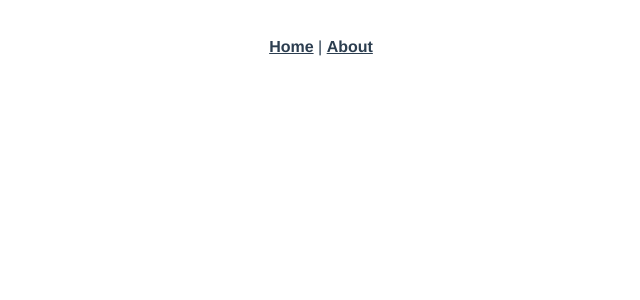
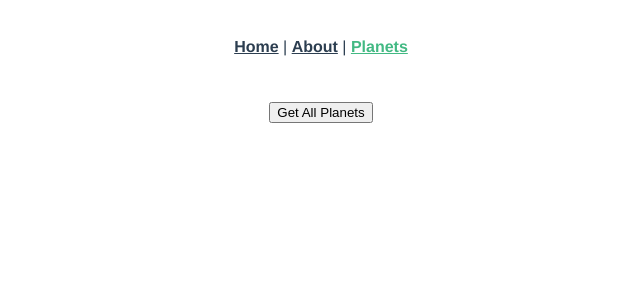
Before and after one commit to IgorAssuncao/hello-world-vue, a Vue app: page /#/planets in a window 1280 px wide. Shown: the top 300 px of the page, without its empty margins (319-959 px from the left). Built offline with nearby package versions, Linux system fonts and the light colour scheme.

Commit message:
created PlanetList Component and Planet Component and made a request with axios to get planets from star wars api

```diff
--- a/package.json
+++ b/package.json
@@ -8,6 +8,7 @@
     "lint": "vue-cli-service lint"
   },
   "dependencies": {
+    "axios": "^0.19.2",
     "core-js": "^3.4.4",
     "vue": "^2.6.10",
     "vue-router": "^3.1.3"
@@ -20,8 +21,11 @@
     "@vue/eslint-config-airbnb": "^4.0.0",
     "babel-eslint": "^10.0.3",
     "eslint": "^5.16.0",
+    "eslint-config-prettier": "^6.10.0",
+    "eslint-plugin-prettier": "^3.1.2",
     "eslint-plugin-vue": "^5.0.0",
     "lint-staged": "^9.5.0",
+    "prettier": "^1.19.1",
     "vue-template-compiler": "^2.6.10"
   },
   "gitHooks": {
--- a/src/App.vue
+++ b/src/App.vue
@@ -1,10 +1,10 @@
 <template>
   <div id="app">
     <div id="nav">
-      <router-link to="/">Home</router-link> |
-      <router-link to="/about">About</router-link>
+      <router-link to="/">Home</router-link> | <router-link to="/about">About</router-link> |
+      <router-link to="/planets">Planets</router-link>
     </div>
-    <router-view/>
+    <router-view />
   </div>
 </template>
 
--- a/src/components/HelloWorld.vue
+++ b/src/components/HelloWorld.vue
@@ -2,15 +2,39 @@
   <div class="hello">
     <h1>{{ msg }}</h1>
     <p>
-      For a guide and recipes on how to configure / customize this project,<br>
+      For a guide and recipes on how to configure / customize this project,<br />
       check out the
       <a href="https://cli.vuejs.org" target="_blank" rel="noopener">vue-cli documentation</a>.
     </p>
     <h3>Installed CLI Plugins</h3>
     <ul>
-      <li><a href="https://github.com/vuejs/vue-cli/tree/dev/packages/%40vue/cli-plugin-babel" target="_blank" rel="noopener">babel</a></li>
-      <li><a href="https://github.com/vuejs/vue-cli/tree/dev/packages/%40vue/cli-plugin-router" target="_blank" rel="noopener">router</a></li>
-      <li><a href="https://github.com/vuejs/vue-cli/tree/dev/packages/%40vue/cli-plugin-eslint" target="_blank" rel="noopener">eslint</a></li>
+      <li>
+        <a
+          href="https://github.com/vuejs/vue-cli/tree/dev/packages/%40vue/cli-plugin-babel"
+          target="_blank"
+          rel="noopener"
+        >
+          babel
+        </a>
+      </li>
+      <li>
+        <a
+          href="https://github.com/vuejs/vue-cli/tree/dev/packages/%40vue/cli-plugin-router"
+          target="_blank"
+          rel="noopener"
+        >
+          router
+        </a>
+      </li>
+      <li>
+        <a
+          href="https://github.com/vuejs/vue-cli/tree/dev/packages/%40vue/cli-plugin-eslint"
+          target="_blank"
+          rel="noopener"
+        >
+          eslint
+        </a>
+      </li>
     </ul>
     <h3>Essential Links</h3>
     <ul>
@@ -24,9 +48,17 @@
     <ul>
       <li><a href="https://router.vuejs.org" target="_blank" rel="noopener">vue-router</a></li>
       <li><a href="https://vuex.vuejs.org" target="_blank" rel="noopener">vuex</a></li>
-      <li><a href="https://github.com/vuejs/vue-devtools#vue-devtools" target="_blank" rel="noopener">vue-devtools</a></li>
+      <li>
+        <a href="https://github.com/vuejs/vue-devtools#vue-devtools" target="_blank" rel="noopener">
+          vue-devtools
+        </a>
+      </li>
       <li><a href="https://vue-loader.vuejs.org" target="_blank" rel="noopener">vue-loader</a></li>
-      <li><a href="https://github.com/vuejs/awesome-vue" target="_blank" rel="noopener">awesome-vue</a></li>
+      <li>
+        <a href="https://github.com/vuejs/awesome-vue" target="_blank" rel="noopener">
+          awesome-vue
+        </a>
+      </li>
     </ul>
   </div>
 </template>
--- /dev/null
+++ b/src/components/PlanetComponent.vue
@@ -0,0 +1,15 @@
+<template>
+  <div class="planet">
+    <h3>Name: {{ planet.name }}</h3>
+    <p>Climate: {{ planet.climate }}</p>
+  </div>
+</template>
+
+<script>
+export default {
+  name: 'Planet',
+  props: {
+    planet: Object,
+  },
+};
+</script>
--- /dev/null
+++ b/src/components/PlanetsList.vue
@@ -0,0 +1,41 @@
+<template>
+  <div class="main-list">
+    <ul>
+      <li v-for="planetObj in planets" v-bind:key="planetObj.name">
+        <Planet :planet="planetObj" />
+      </li>
+    </ul>
+    <button @click="getAllPlanets">Get All Planets</button>
+  </div>
+</template>
+
+<script>
+import axios from 'axios';
+import Planet from './PlanetComponent.vue';
+
+const url = 'https://swapi.co/api/planets';
+
+async function getAllPlanets() {
+  return axios.get(url);
+}
+
+export default {
+  data() {
+    return {
+      planets: [],
+    };
+  },
+  methods: {
+    async getAllPlanets() {
+      const response = await getAllPlanets();
+
+      this.planets = response.data.results;
+
+      return this.planets;
+    },
+  },
+  components: {
+    Planet,
+  },
+};
+</script>
--- a/src/router/index.js
+++ b/src/router/index.js
@@ -18,6 +18,11 @@ const routes = [
     // which is lazy-loaded when the route is visited.
     component: () => import(/* webpackChunkName: "about" */ '../views/About.vue'),
   },
+  {
+    path: '/planets',
+    name: 'planets',
+    component: () => import('../components/PlanetsList.vue'),
+  },
 ];
 
 const router = new VueRouter({
--- a/src/views/Home.vue
+++ b/src/views/Home.vue
@@ -1,7 +1,7 @@
 <template>
   <div class="home">
-    <img alt="Vue logo" src="../assets/logo.png">
-    <HelloWorld msg="Welcome to Your Vue.js App"/>
+    <img alt="Vue logo" src="../assets/logo.png" />
+    <HelloWorld msg="Welcome to Your Vue.js App" />
   </div>
 </template>
 
```
Also changed, not shown: .eslintrc.js, 2 other files (tests, documents, lock files or other folders).
